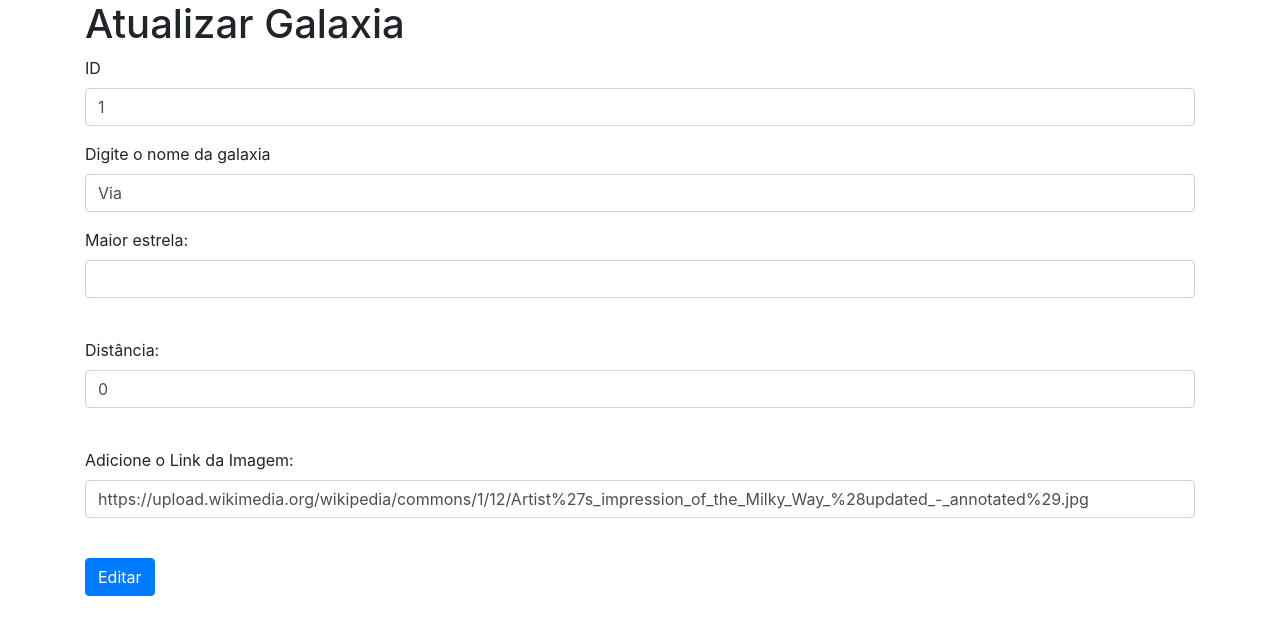
After one commit to jehrodrigues1101/CRUD-Python-Exemplo, a Flask app: page /galaxy_update/1 in a window 1280 px wide. The commit adds this page. Shown: the top 635 px of the page. Run offline with Flask 3, Linux system fonts and the light colour scheme; some libraries are stand-ins or nearby versions.

Commit message:
Atualização com o update e suas funções e HTML, faltando apenas atualizar o dicionário ao clicar em editar.

```diff
--- a/Templates/index.html
+++ b/Templates/index.html
@@ -17,6 +17,7 @@
                     <th scope="col">Estrela Principal</th>
                     <th scope="col">Distancia</th>
                     <th scope="col">Imagem</th>
+                    <th scope="col">Ação</th>
                 </tr>
             </thead>
             <tbody>
@@ -27,6 +28,11 @@
                     <td>{{ galaxia['estrelaPrincipal'] }}</td>
                     <td>{{ galaxia['distancia'] }}</td>
                     <td><img src="{{ galaxia['imagem'] }}" alt="Imagem da Galaxia" style="max-width: 100px;"></td>
+                    <td>
+                        <form action="{{ url_for('update_galaxia',id=id) }}" method="GET">
+                            <button type="submit" class="btn btn-primary mt-3">Update</button>
+                        </form>
+                    </td>
                 </tr>
                 {% endfor %}
             </tbody>
--- /dev/null
+++ b/Templates/update.html
@@ -0,0 +1,45 @@
+<!DOCTYPE html>
+<head>
+    <meta charset="UTF8">
+    <link href="https://stackpath.bootstrapcdn.com/bootstrap/4.5.2/css/bootstrap.min.css" rel="stylesheet">
+    <title>Criação</title>
+</head>
+
+<body>
+
+    <div class="container">
+        <h1>Atualizar Galaxia</h1>
+        <form action="/update" method="POST">
+
+            <div class="form-group">
+                <label for="nome">ID</label><br>
+                <input type="number" class="form-control" id="id" value = {{id}} required>
+            </div>
+
+            <div class="form-group">
+            <label for="nome">Digite o nome da galaxia</label><br>
+            <input type="text" class="form-control" id="nome" name="nome" value = {{nome}}>
+            </div>
+
+            <div class="form-group">
+            <label for="estrela">Maior estrela:</label><br>
+            <input type="text" class="form-control"  id="estrela" name="estrela" value = {{estrela}}><br>
+            </div>
+
+            <div class="form-group">
+                <label for="distancia">Distância:</label><br>
+                <input type="text" class="form-control"  id="distancia" name="distancia" value = {{distancia}}><br>
+            </div>
+
+            <div class="form-group">
+                <label for="imagem">Adicione o Link da Imagem:</label><br>
+                <input type="text" class="form-control" id="imagem" name="imagem" value = {{imagem}}><br>
+            </div>
+
+            <button type="submit" class="btn btn-primary">Editar</button>
+        </form>
+    </div>
+
+</body>
+
+<script src="https://cdn.jsdelivr.net/npm/bootstrap@5.4.3/dist/js/bootstrap.bundle.min.js"></script>
--- a/app.py
+++ b/app.py
@@ -48,6 +48,20 @@ def criarGalaxia():
     else:
         return render_template('cadastrar.html')
 
+#Método salvar o Id da galaxia
+@app.route('/galaxy_update/<int:id>')
+def update_galaxia(id):
+        galaxia = retornar_galaxia(id)
+        galaxia['id'] = id
+        return render_template('update.html', **galaxia)
+
+#Função para devolver uma única galaxia para atualização
+def retornar_galaxia(id:int):
+    if id in galaxias.keys():
+        return galaxias[id]
+    else:
+        return {}
+
 def listar_galaxias():
     return galaxias
 
```
